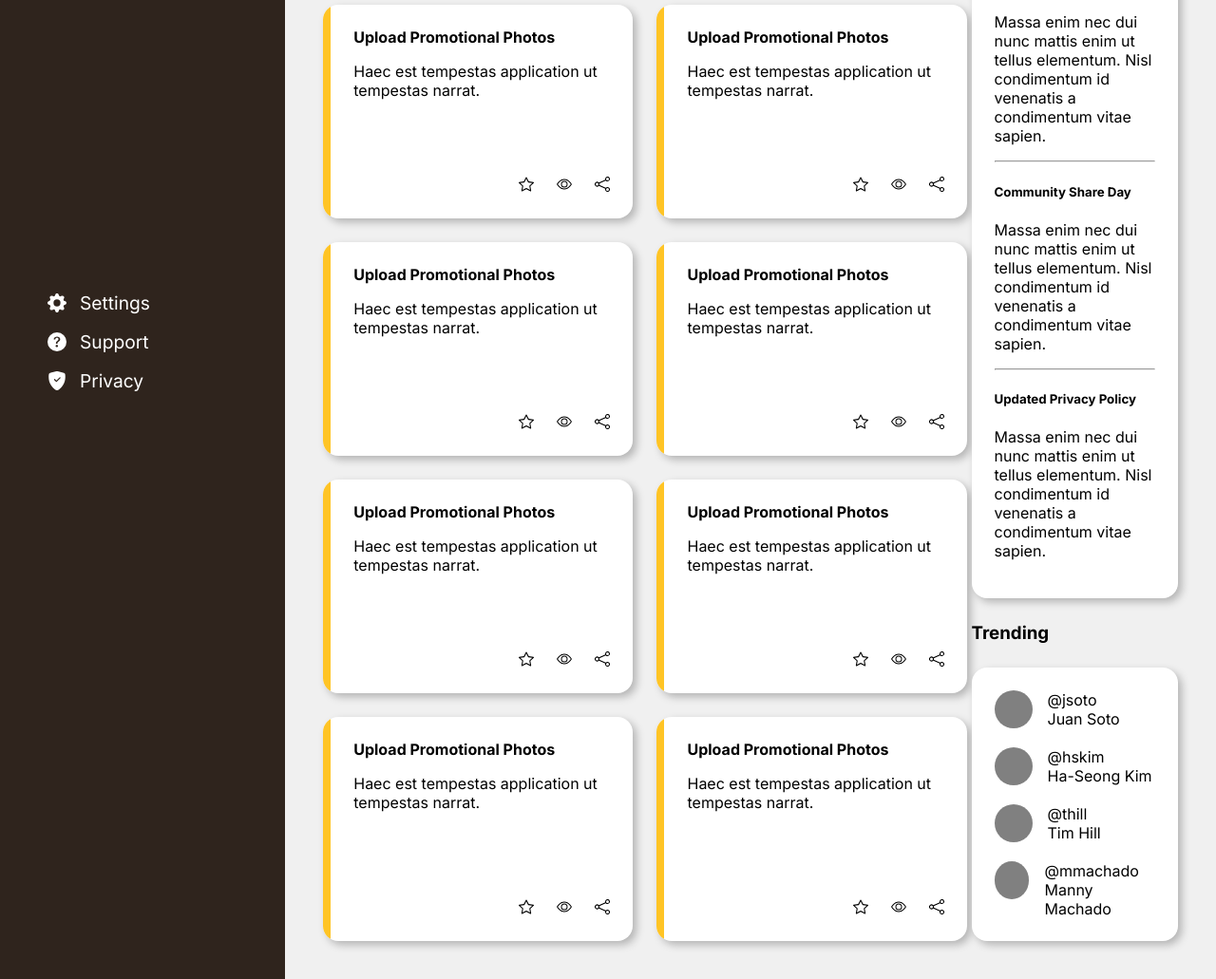
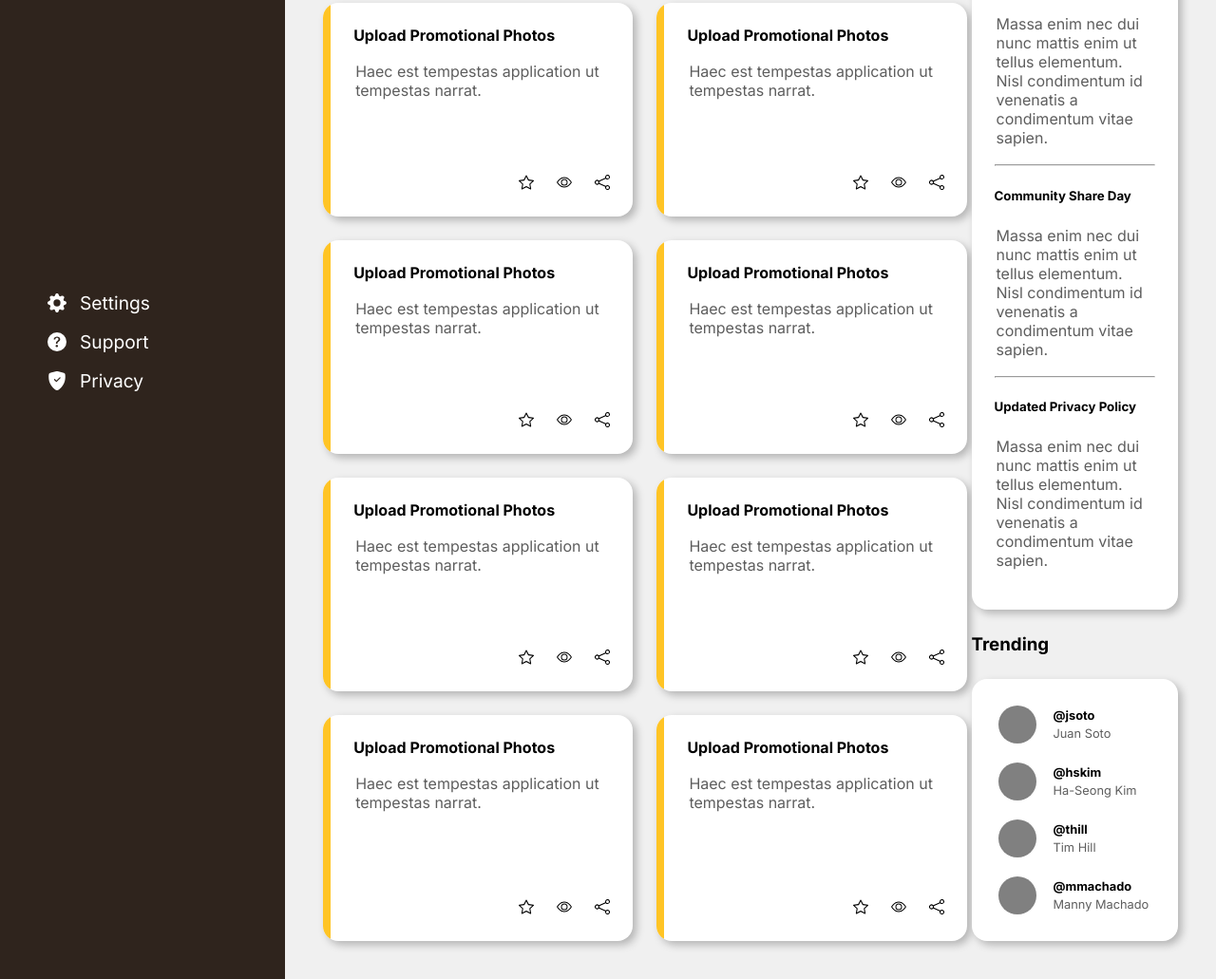
Before and after one commit to vbelmonte/dashboard, a plain HTML site: page index.html in a window 1280 px wide. Shown: the part 359-1390 px from the top of the page at 95% size. Drawn offline with Linux system fonts and the light colour scheme.

Commit message:
Modify Trending Card and card padding

```diff
--- a/index.html
+++ b/index.html
@@ -334,7 +334,7 @@
                         <div class="trending-cell">
                             <div class="profile-photo photo-small">
                             </div>
-                            <div>
+                            <div class="cell-account">
                                 <p><a>@jsoto</a></p>
                                 <p>Juan Soto</p>
                             </div>
@@ -342,7 +342,7 @@
                         <div class="trending-cell">
                             <div class="profile-photo photo-small">
                             </div>
-                            <div>
+                            <div class="cell-account">
                                 <p><a>@hskim</a></p>
                                 <p>Ha-Seong Kim</p>
                             </div>
@@ -350,7 +350,7 @@
                         <div class="trending-cell">
                             <div class="profile-photo photo-small">
                             </div>
-                            <div>
+                            <div class="cell-account">
                                 <p><a>@thill</a></p>
                                 <p>Tim Hill</p>
                             </div>
@@ -358,7 +358,7 @@
                         <div class="trending-cell">
                             <div class="profile-photo photo-small">
                             </div>
-                            <div>
+                            <div class="cell-account">
                                 <p><a>@mmachado</a></p>
                                 <p>Manny Machado</p>
                             </div>
--- a/styles.css
+++ b/styles.css
@@ -35,6 +35,11 @@ body {
 
 h1, h2, h3, h4 {
     margin: 0;
+}
+
+p {
+    color: #5E5E5E;
+    padding: 2px;
 }
 
 .sidebar ul {
@@ -216,9 +221,21 @@ button {
     display: flex;
     flex-direction: column;
     gap: 20px;
-    padding: 24px;
+    padding: 28px;
 }
 
 .trending-cell p {
     margin: 0;
+    font-size: 0.8rem;
 }
+
+.trending-cell a {
+    color: #000000;
+    font-weight: 700;
+}
+
+.cell-account {
+    display: flex;
+    flex-direction: column;
+    justify-content: center;
+}
```
